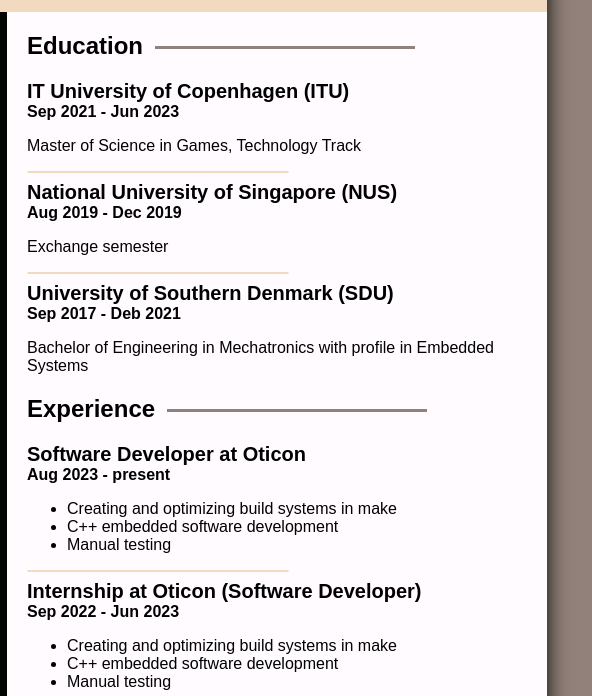
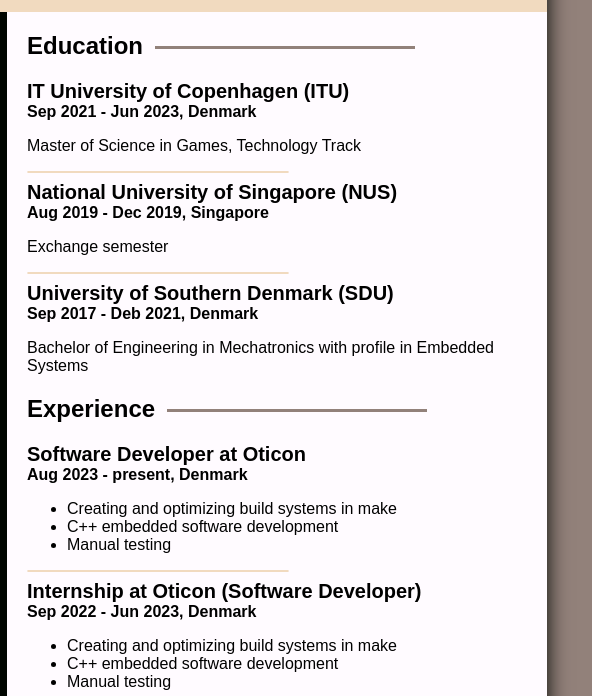
Before and after one commit to RedPandaGalaxy/RedPandaGalaxy.github.io, a plain HTML site: page pages/cv.html in a window 1280 px wide. Shown: the part 293-989 px from the top of the page, 493-1085 px from the left. Drawn offline with Linux system fonts and the light colour scheme.

Commit message:
Add country in CV experience and education sections

```diff
--- a/pages/cv.html
+++ b/pages/cv.html
@@ -142,7 +142,7 @@
 
                         <div class=" ItemTitle">
                             <h3>IT University of Copenhagen (ITU)</h3>
-                            <h4>Sep 2021 - Jun 2023</h4>
+                            <h4>Sep 2021 - Jun 2023, Denmark</h4>
                             <p class="ItemContent">Master of Science in Games, Technology Track</p>
                         </div>
 
@@ -150,7 +150,7 @@
 
                         <div class=" ItemTitle">
                             <h3>National University of Singapore (NUS)</h3>
-                            <h4>Aug 2019 - Dec 2019</h4>
+                            <h4>Aug 2019 - Dec 2019, Singapore</h4>
                             <p class="ItemContent">Exchange semester</p>
                         </div>
 
@@ -158,7 +158,7 @@
 
                         <div class="ItemTitle">
                             <h3>University of Southern Denmark (SDU)</h3>
-                            <h4>Sep 2017 - Deb 2021</h4>
+                            <h4>Sep 2017 - Deb 2021, Denmark</h4>
                             <p class="ItemContent">Bachelor of Engineering in Mechatronics with profile in Embedded
                                 Systems</p>
                         </div>
@@ -170,7 +170,7 @@
                         </div>
                         <div class="ItemTitle">
                             <h3>Software Developer at Oticon</h3>
-                            <h4>Aug 2023 - present</h4>
+                            <h4>Aug 2023 - present, Denmark</h4>
                             <ul class="ItemContent">
                                 <li>
                                     Creating and optimizing build systems in make
@@ -188,7 +188,7 @@
 
                         <div class="ItemTitle">
                             <h3>Internship at Oticon (Software Developer)</h3>
-                            <h4>Sep 2022 - Jun 2023</h4>
+                            <h4>Sep 2022 - Jun 2023, Denmark</h4>
                             <ul class="ItemContent">
                                 <li>
                                     Creating and optimizing build systems in make
@@ -206,7 +206,7 @@
 
                         <div class="ItemTitle">
                             <h3>Consultant at Siemens Healthineers</h3>
-                            <h4>Feb 2020 - Jul 2021</h4>
+                            <h4>Feb 2020 - Jul 2021, Germany</h4>
                             <ul class="ItemContent">
                                 <li>
                                     Creating and optimizing build systems in make
```
